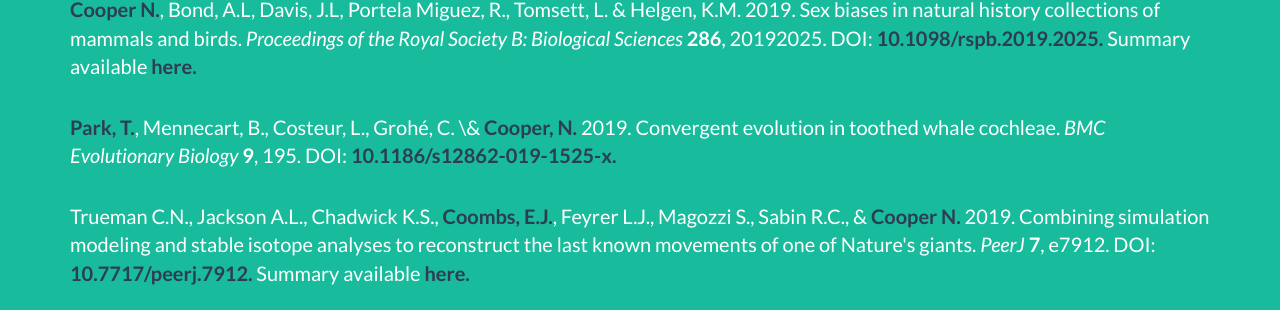
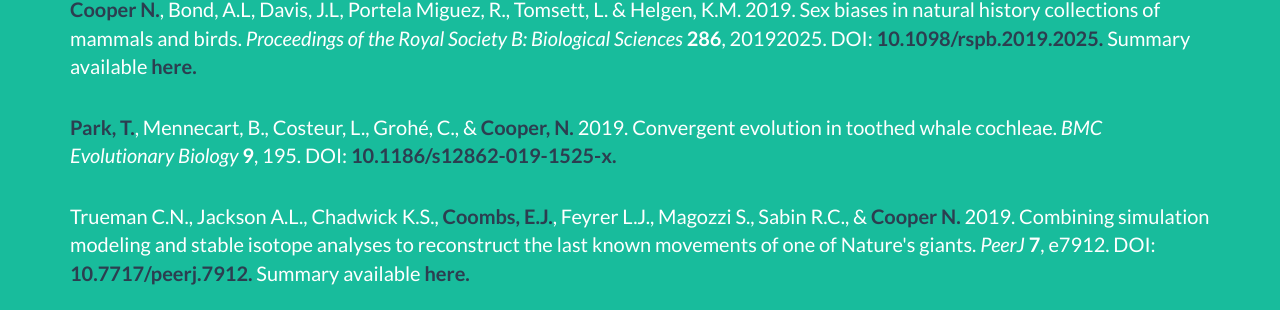
Before and after one commit to nhcooper123/nhcooper123.github.io, a Jekyll site: the page publications.html, which Jekyll copies as it is, in a window 1280 px wide and 900 px high. Shown: the part 299-609 px from the top of the window. Built offline with Jekyll 4.4.1, drawn with Linux system fonts in a browser that asks for light colours; comment, search, counter and statistics services are not loaded.

Commit message:
Fix ampersand

```diff
--- a/publications.html
+++ b/publications.html
@@ -125,7 +125,7 @@
 
 &nbsp
   <p>
-  <strong><font color="2c3e50">Park, T.</font></strong>, Mennecart, B., Costeur, L., Grohé, C. \& <strong><font color="2c3e50">Cooper, N.</font></strong>
+  <strong><font color="2c3e50">Park, T.</font></strong>, Mennecart, B., Costeur, L., Grohé, C., &amp; <strong><font color="2c3e50">Cooper, N.</font></strong>
   2019.
   Convergent evolution in toothed whale cochleae.
   <em>BMC Evolutionary Biology</em>
```
